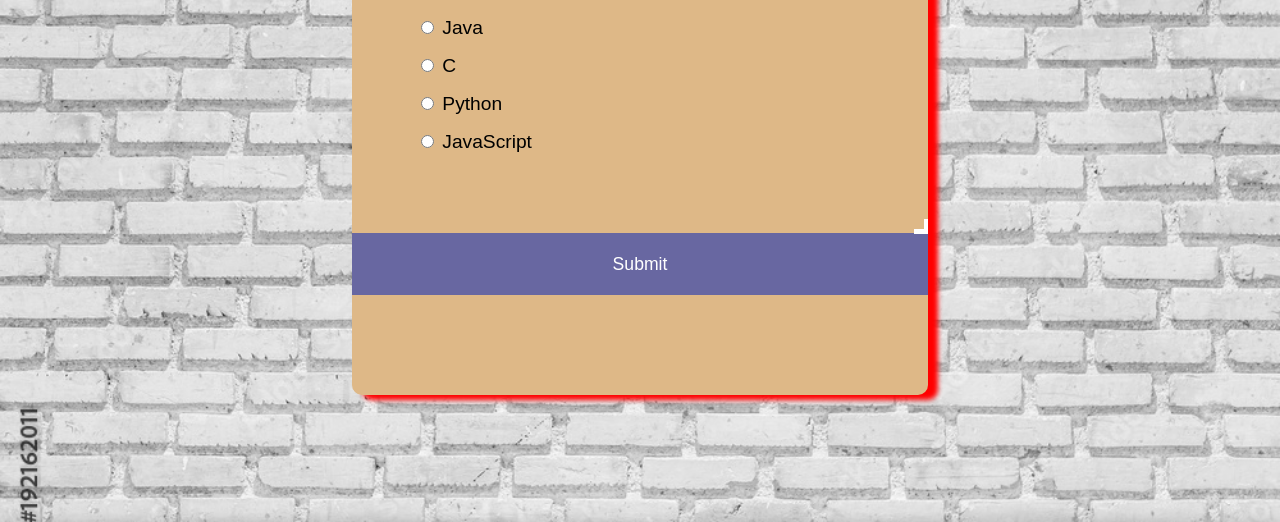
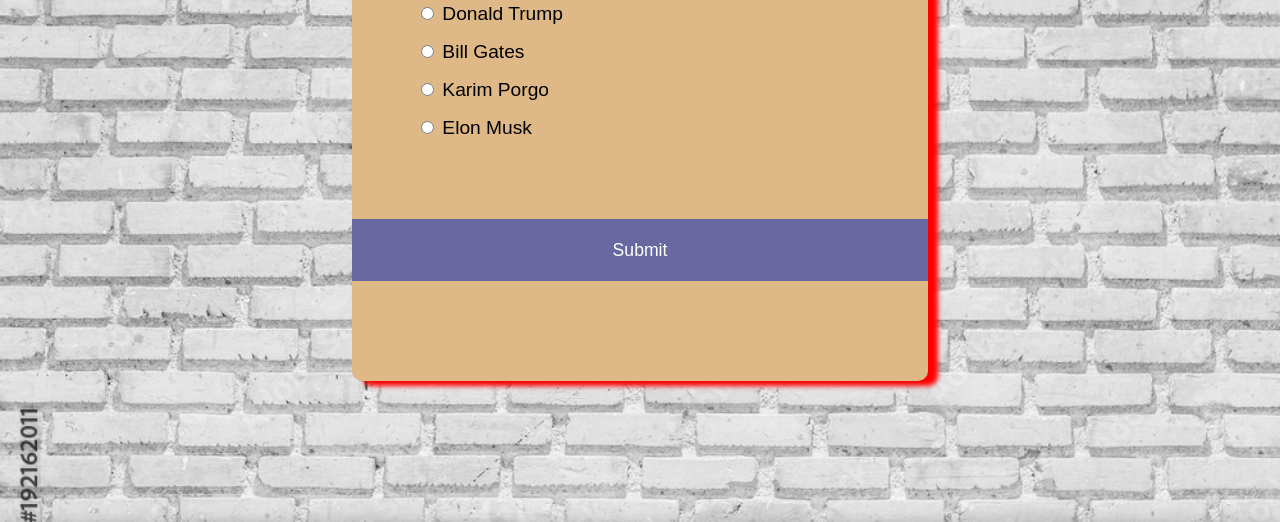
Before and after one commit to porgokarim1/Quiz-App, a plain HTML site: page index.html in a window 1280 px wide. Shown: the part 278-800 px from the top of the page. Drawn offline with Linux system fonts and the light colour scheme.

Commit message:
taking off  the hover effect

```diff
--- a/app.css
+++ b/app.css
@@ -31,35 +31,6 @@
 .quiz-header {
     padding: 4rem;
     position: relative;
-
-    &:after,&:before{
-		content:" ";
-		width:10px;
-		height:10px;
-		position:absolute;
-		border :0px solid #fff;
-		transition:all 1s;
-		}
-	&:after{
-		top:-1px;
-		left:-1px;
-		border-top:5px solid white;
-		border-left:5px solid white;
-	}
-	&:before{
-		bottom:-1px;
-		right:-1px;
-		border-bottom:5px solid white;
-		border-right:5px solid white;
-	}
-	&:hover{
-	border-top-right-radius:0px;
-	border-bottom-left-radius:0px;
-		&:before,&:after{
-			width:100%;
-			height:100%;
-		}
-	}
 
 }
 
--- a/app.js
+++ b/app.js
@@ -1,9 +1,9 @@
 const quizQuestions = [{
-    question: "Which language runs in a web browser?",
-    a: "Java",
-    b: "C",
-    c: "Python",
-    d: "JavaScript",
+    question: "Who own Twitter (X) ?",
+    a: "Donald Trump",
+    b: "Bill Gates",
+    c: "Karim Porgo",
+    d: "Elon Musk",
     correct: "d",
 }, {
     question: "What does CSS stand for?",
```
